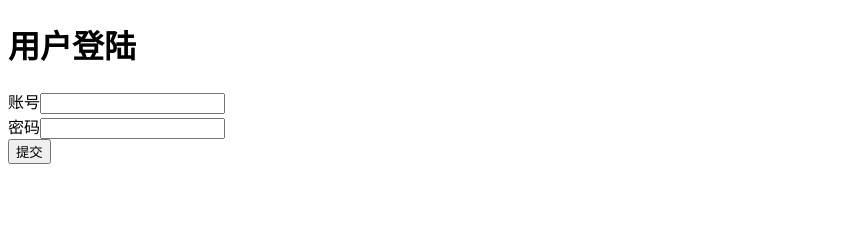
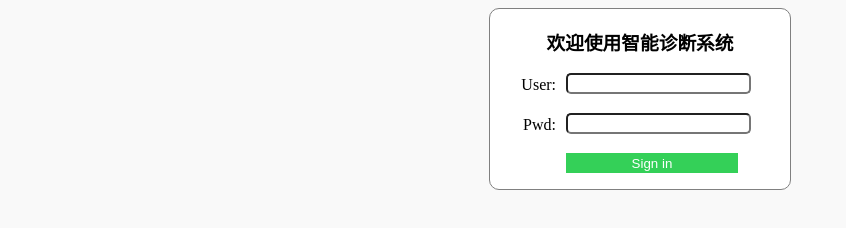
Before and after one commit to NULL-2333/REDS, a plain HTML site: page WebContent/index.html in a window 1280 px wide. Shown: the whole page, without its empty margins (0-846 px from the left). Drawn offline with Linux system fonts and the light colour scheme.

Commit message:
完成登录界面

```diff
--- a/WebContent/index.html
+++ b/WebContent/index.html
@@ -1,18 +1,54 @@
 <!DOCTYPE html>
 <html>
+
 <head>
-<meta charset="UTF-8">
-<title>表单</title>
+	<meta charset="UTF-8">
+	<title> REDS </title>
+	<style type="text/css">
+		.a{
+			background-color:white;
+			margin:0px auto;
+			width:300px;
+			border:0.5px solid gray;
+			border-radius:10px;
+		}
+
+		label{
+            cursor: pointer;
+            display: inline-block;
+            padding: 3px 6px;
+            text-align: right;
+            width: 60px;
+            vertical-align: top;
+        }
+
+        body{
+        	font-family:Microsoft YaHei;
+        	font-weight:200;
+        }
+	</style>
+
 </head>
-<body>
-	<h1>用户登陆</h1>
-	<form action="/REDS/Login" method="post">
-	账号<input type="text" name="account"/>
-		<br>
-	密码<input type="password" name="password"/>
-		<br>
-		<input type="submit" value="提交"/>
+
+<body bgcolor="#f9f9f9">
+	<form action="/REDS/Login" method="post" >
+		<div class="a">
+			<h3 align="center">欢迎使用智能诊断系统</h3>
+			<p>
+				<label for="user" >User:</label>
+				<input type="text" name="account" style="border-radius:5px;" >
+			</p>
+			<p>
+				<label for="password" >Pwd:</label>
+				<input type="text" name="password" style="border-radius:5px;">
+			</p>
+			<p>
+				<input type="submit" value="Sign in" style="background:#34d058;color:#ffffff;border:#28a745;margin:0 76px;width:172px;height:20px">
+			</p>
+
+
+		</div>
 	</form>
+</body>
 
-</body>
 </html>
```
Also changed, not shown: WebContent/mainMenu.html (renamed from WebContent/NewFile.html), 1 other file.
